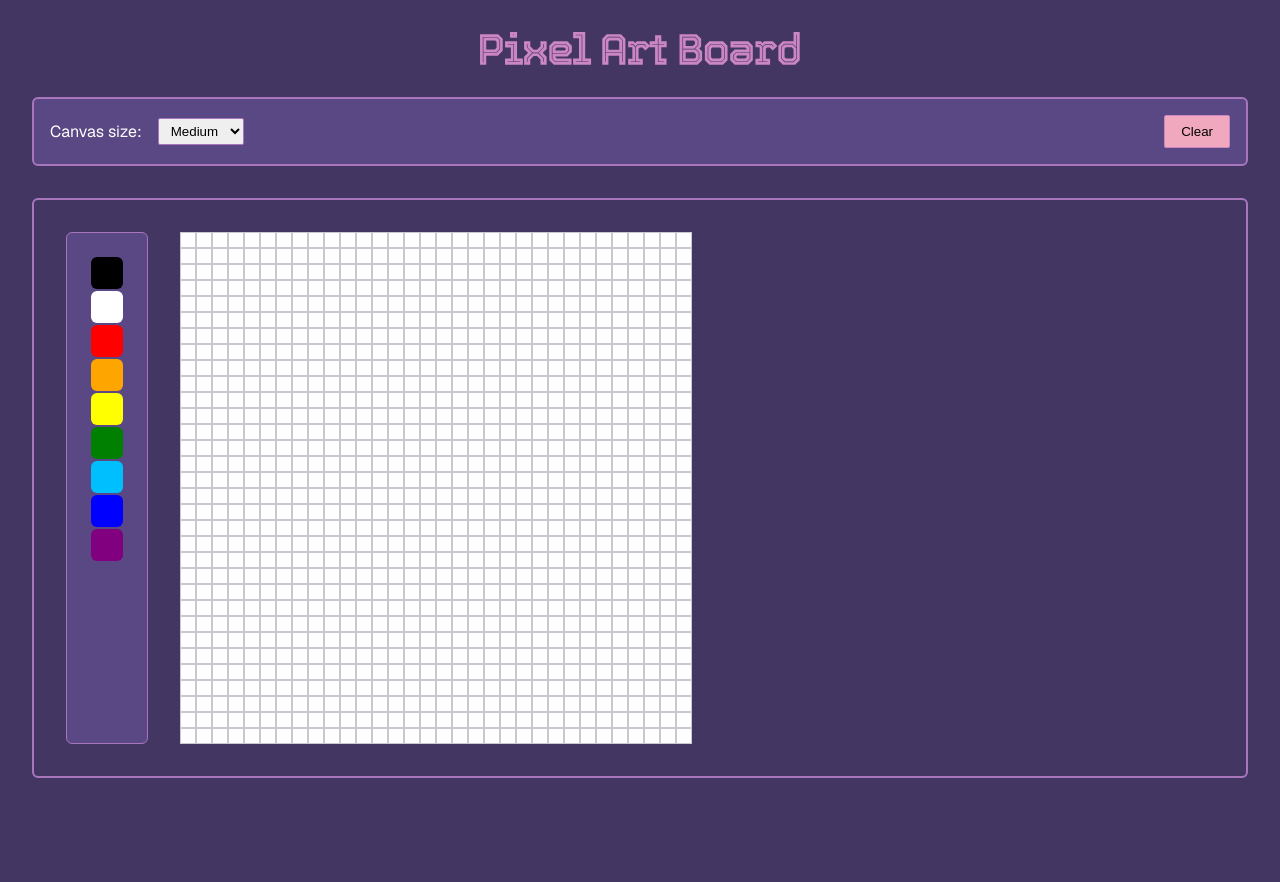
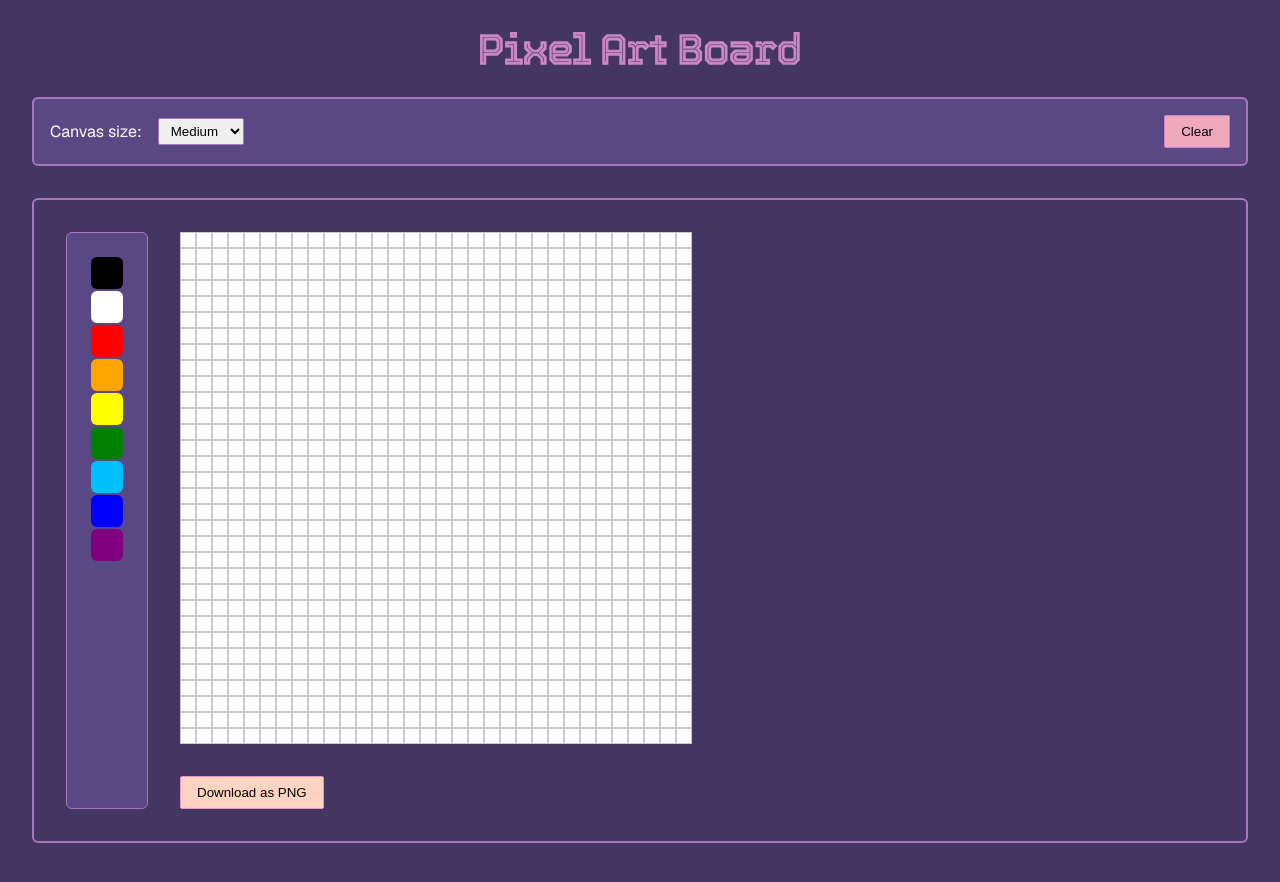
Before and after one commit to avreally/pixel-art-board, a Next.js app: page / in a window 1280 px wide. Shown: the top 882 px of the page. Before the commit the page ends 842 px from the top, so only its background shows below. Built offline with nearby package versions, Linux system fonts and the light colour scheme.

Commit message:
Add DownloadCanvas component for pixel art download functionality

```diff
--- /dev/null
+++ b/src/components/DownloadCanvas/DownloadCanvas.module.css
@@ -0,0 +1,18 @@
+.canvas {
+  display: none;
+}
+
+.button {
+  padding: 0.5rem 1rem;
+  margin-top: 2rem;
+  cursor: pointer;
+  border: 1px solid hsl(327, 73%, 76%);
+  background-color: hsl(18, 100%, 88%);
+  transition: all 0.3s;
+  border-radius: 2px;
+}
+
+.button:hover {
+  background-color: hsl(262, 33%, 56%);
+  color: hsl(0, 0%, 100%);
+}
--- /dev/null
+++ b/src/components/DownloadCanvas/DownloadCanvas.tsx
@@ -0,0 +1,49 @@
+"use client";
+import { useRef } from "react";
+import styles from "./DownloadCanvas.module.css";
+
+type DownloadCanvasProps = {
+  pixels: string[][];
+};
+
+export const DownloadCanvas = ({ pixels }: DownloadCanvasProps) => {
+  const canvasRef = useRef<HTMLCanvasElement>(null);
+
+  function handleDownload() {
+    if (!canvasRef.current) {
+      return;
+    }
+
+    const canvas = canvasRef.current;
+    const context = canvas.getContext("2d");
+    if (!context) {
+      return;
+    }
+
+    const pixelSize = 20;
+    canvas.width = pixels[0].length * pixelSize;
+    canvas.height = pixels.length * pixelSize;
+
+    pixels.forEach((row, y) => {
+      row.forEach((color, x) => {
+        context.fillStyle = color;
+        context.fillRect(x * pixelSize, y * pixelSize, pixelSize, pixelSize);
+      });
+    });
+
+    const image = canvas.toDataURL("image/png");
+    const link = document.createElement("a");
+    link.href = image;
+    link.download = "pixel-art.png";
+    link.click();
+  }
+
+  return (
+    <div>
+      <canvas className={styles.canvas} ref={canvasRef} />
+      <button className={styles.button} onClick={handleDownload}>
+        Download as PNG
+      </button>
+    </div>
+  );
+};
--- a/src/components/PixelGrid/PixelGrid.tsx
+++ b/src/components/PixelGrid/PixelGrid.tsx
@@ -1,11 +1,11 @@
 "use client";
 import { useEffect, useState } from "react";
-import clsx from "clsx";
 import { ClearConfirmation } from "@/components/ClearConfirmation/ClearConfirmation";
 import { ClearCanvas } from "@/components/ClearCanvas/ClearCanvas";
 import { Modal } from "@/components/Modal/Modal";
+import { createPortal } from "react-dom";
+import { DownloadCanvas } from "../DownloadCanvas/DownloadCanvas";
 import styles from "./PixelGrid.module.css";
-import { createPortal } from "react-dom";
 
 type PixelGridProps = {
   currentColor: string;
@@ -116,6 +116,7 @@ export const PixelGrid = ({ currentColor, selectedSize }: PixelGridProps) => {
             <ClearCanvas handleClearCanvasClick={handleClearCanvasClick} />,
             clearButtonElement
           )}
+        <DownloadCanvas pixels={pixels} />
         {showModal && (
           <Modal isShown={showModal} onCancel={() => setShowModal(false)}>
             <ClearConfirmation
```
